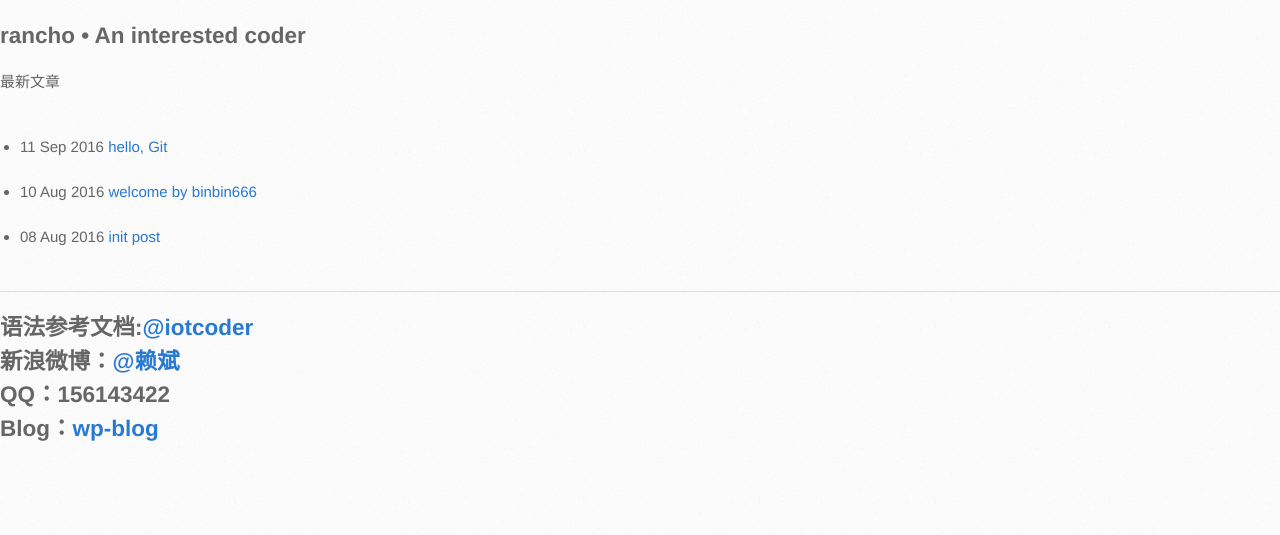
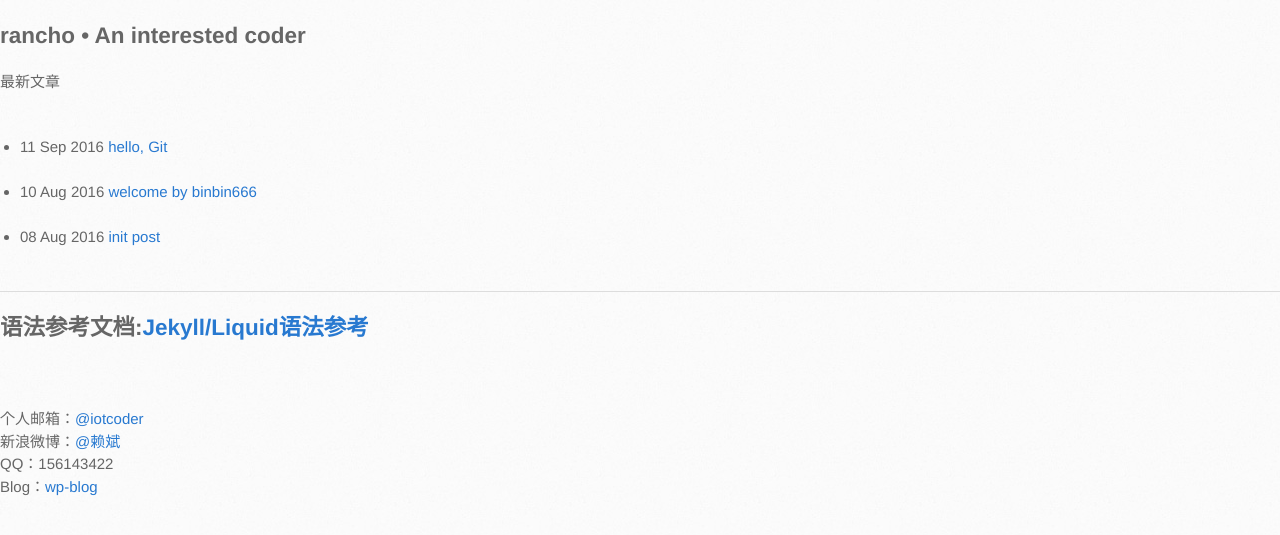
Before and after one commit to binbin666/binbin666.github.io, a Jekyll site: the page built from index.html, in a window 1280 px wide. Shown: the top 535 px of the page. Built offline with Jekyll 4.4.1, drawn with Linux system fonts in a browser that asks for light colours; some of the changed lines change nothing that is shown.

Commit message:
post upload 7.7005

```diff
--- a/index.html
+++ b/index.html
@@ -13,7 +13,7 @@
 </ul>
 <hr>
 <!-- <h2>语法参考文档:<a href="/2016-08-09-Jekyll-Liquid-doc.html">Jekyll/Liquid语法参考</a></h2> -->
-	<h2>语法参考文档:<a href="/img/Jekyll_Liquid_detail.png" target="_blank>Jekyll/Liquid语法参考</a></h2>
+	<h2>语法参考文档:<a href="/img/Jekyll_Liquid_detail.png" target="_blank">Jekyll/Liquid语法参考</a></h2>
 <br>
 
 <br>
```
